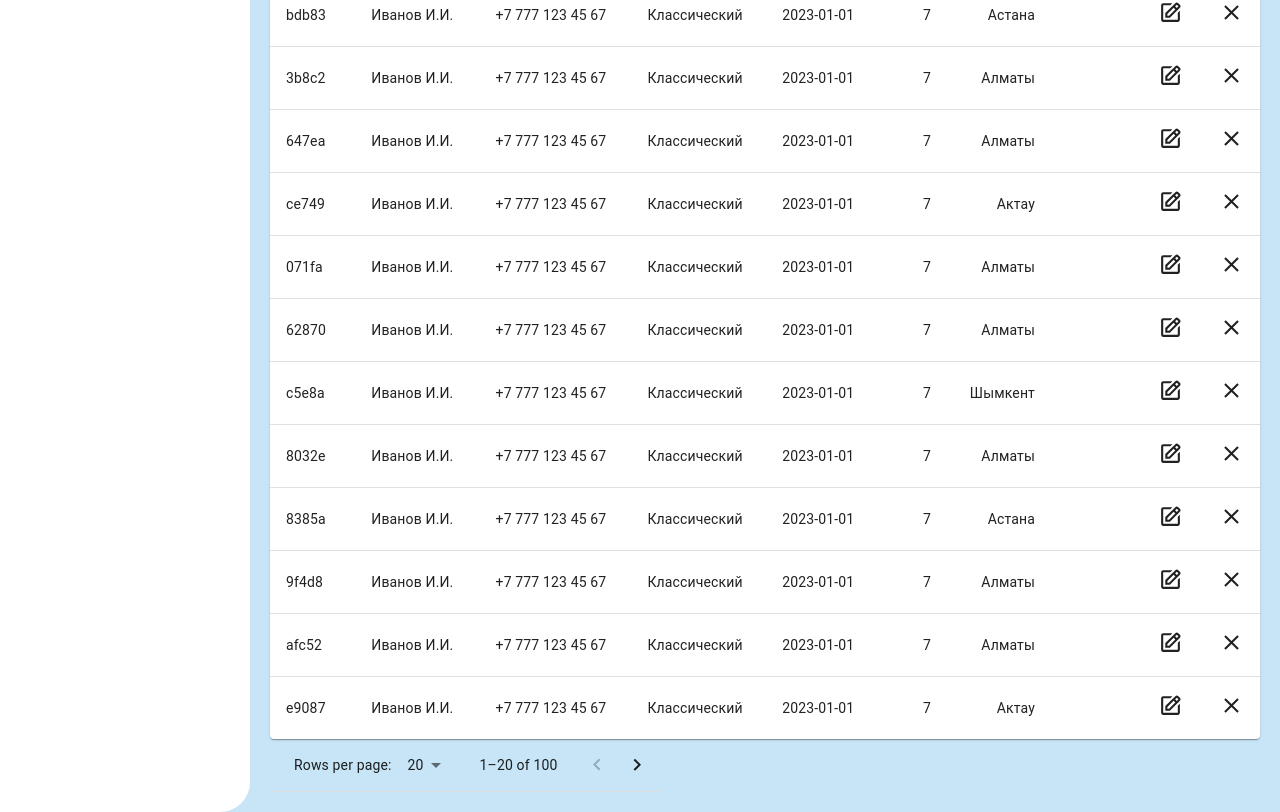
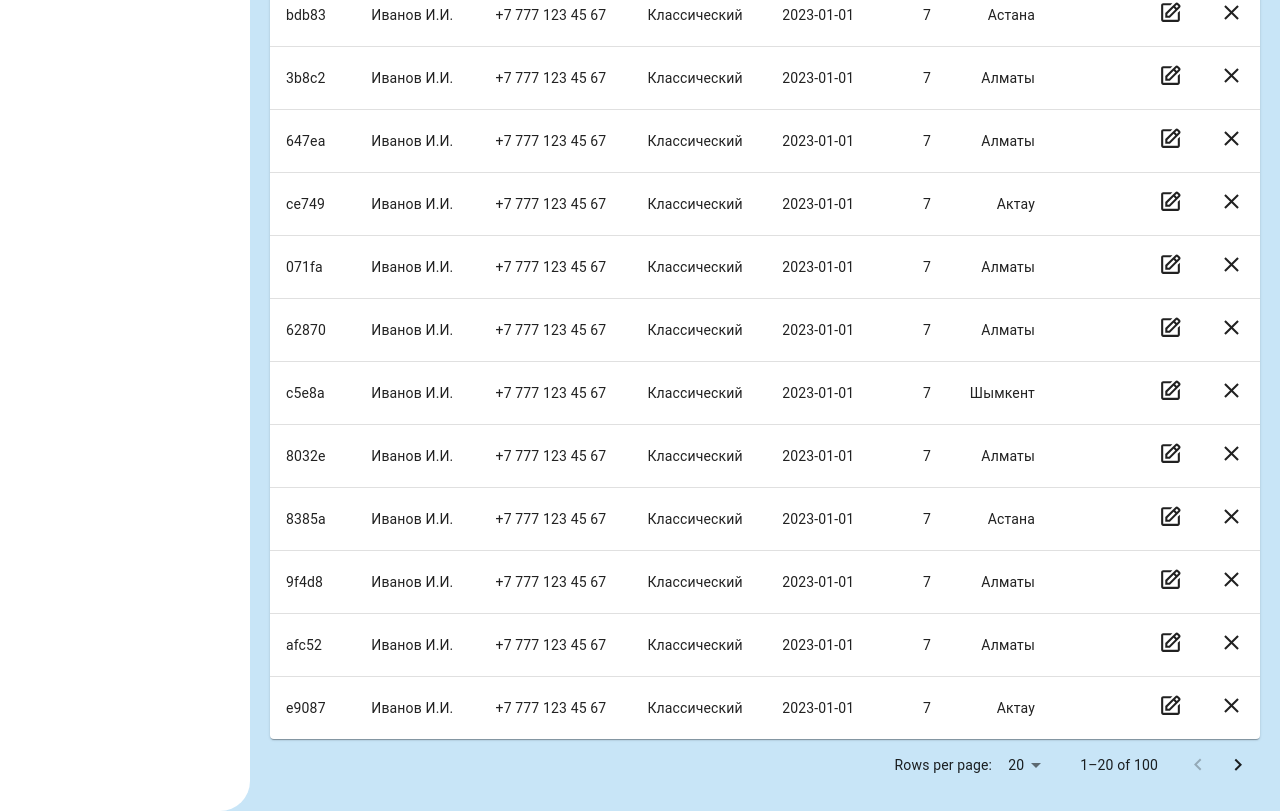
Before and after one commit to ZetBaur/alina, a React (Vite) app: page /requests in a window 1280 px wide. Shown: the part 662-1474 px from the top of the page. Built offline with nearby package versions, Linux system fonts and the light colour scheme.

Commit message:
component prop

```diff
--- a/src/screens/Requests.tsx
+++ b/src/screens/Requests.tsx
@@ -126,6 +126,7 @@ export default function Requests() {
       </TableContainer>
 
       <TablePagination
+        component='div'
         rowsPerPageOptions={[10, 20, 40]}
         count={rowData.length}
         rowsPerPage={rowsPerPage}
```
